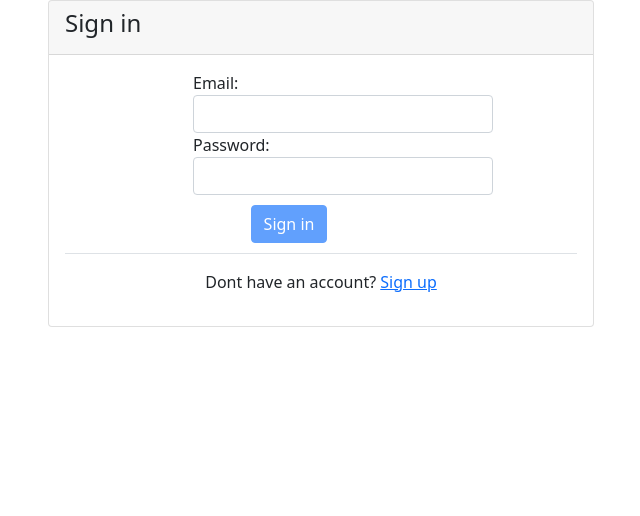
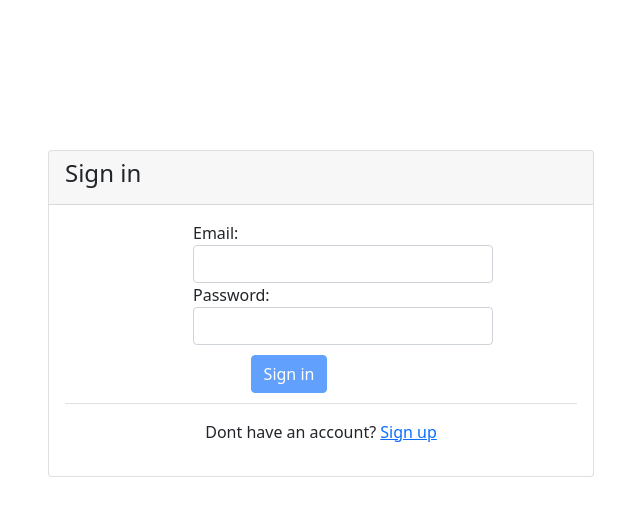
Before and after one commit to sm8192/REVLoot-Front-End, an Angular app in the folder Project-3-Front/: page /login in a window 1280 px wide. Shown: the top 516 px of the page, without its empty margins (319-959 px from the left). Built offline with nearby package versions, Linux system fonts and the light colour scheme.

Commit message:
update to Login and Register pages

```diff
--- a/Project-3-Front/src/app/components/Login/login/login.component.html
+++ b/Project-3-Front/src/app/components/Login/login/login.component.html
@@ -1,4 +1,13 @@
-<div class="container">
+<style>
+.container {
+    margin: auto;
+ margin-top: 150px;
+        border-radius: 30px;
+}
+
+</style>
+
+<div class="container" >
     <div class="row justify-content-md-center">
     <div class="col-md-6">
     <div class="card">
--- a/Project-3-Front/src/app/components/Login/register/register.component.html
+++ b/Project-3-Front/src/app/components/Login/register/register.component.html
@@ -1,3 +1,11 @@
+<style>
+    .container{
+        margin: auto;
+        margin-top: 90px;
+        border-radius: 30px;
+    }
+</style>
+
 
 <div class="container">
     <div class="row justify-content-md-center">
```
